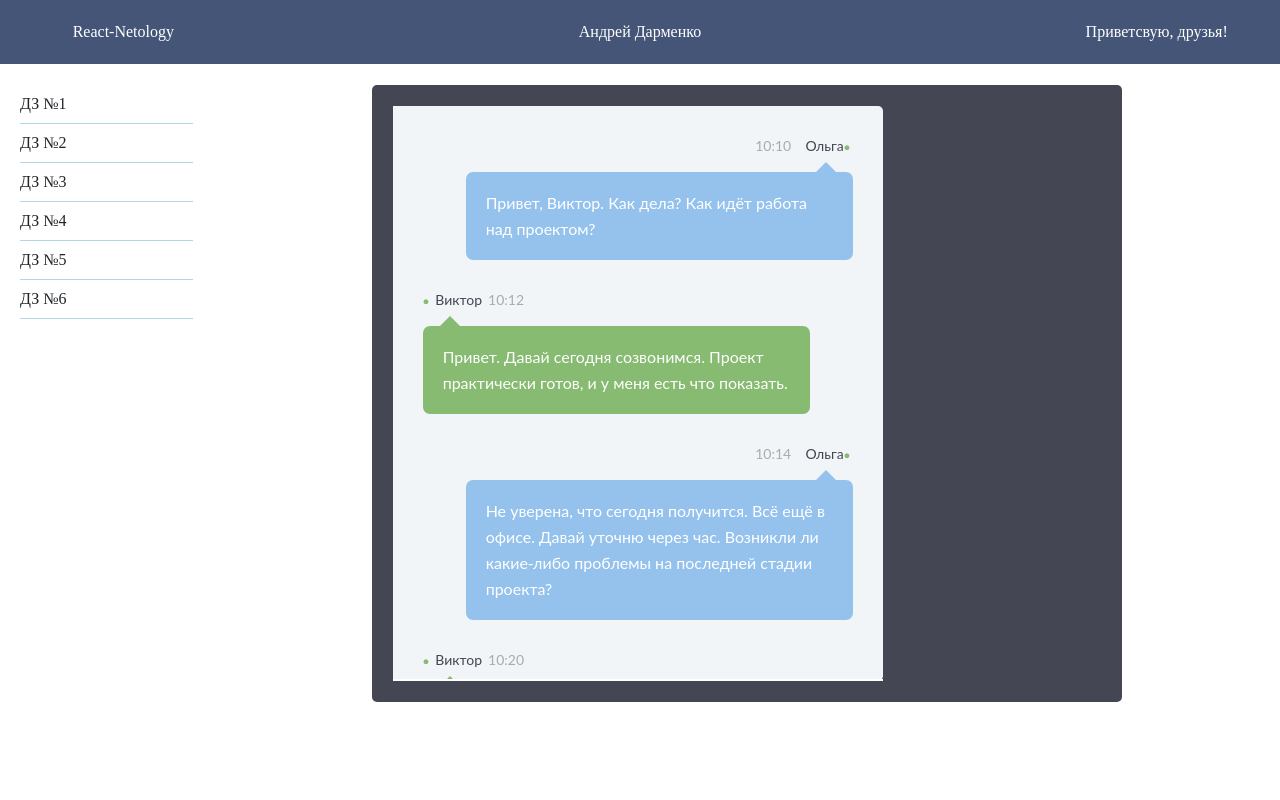
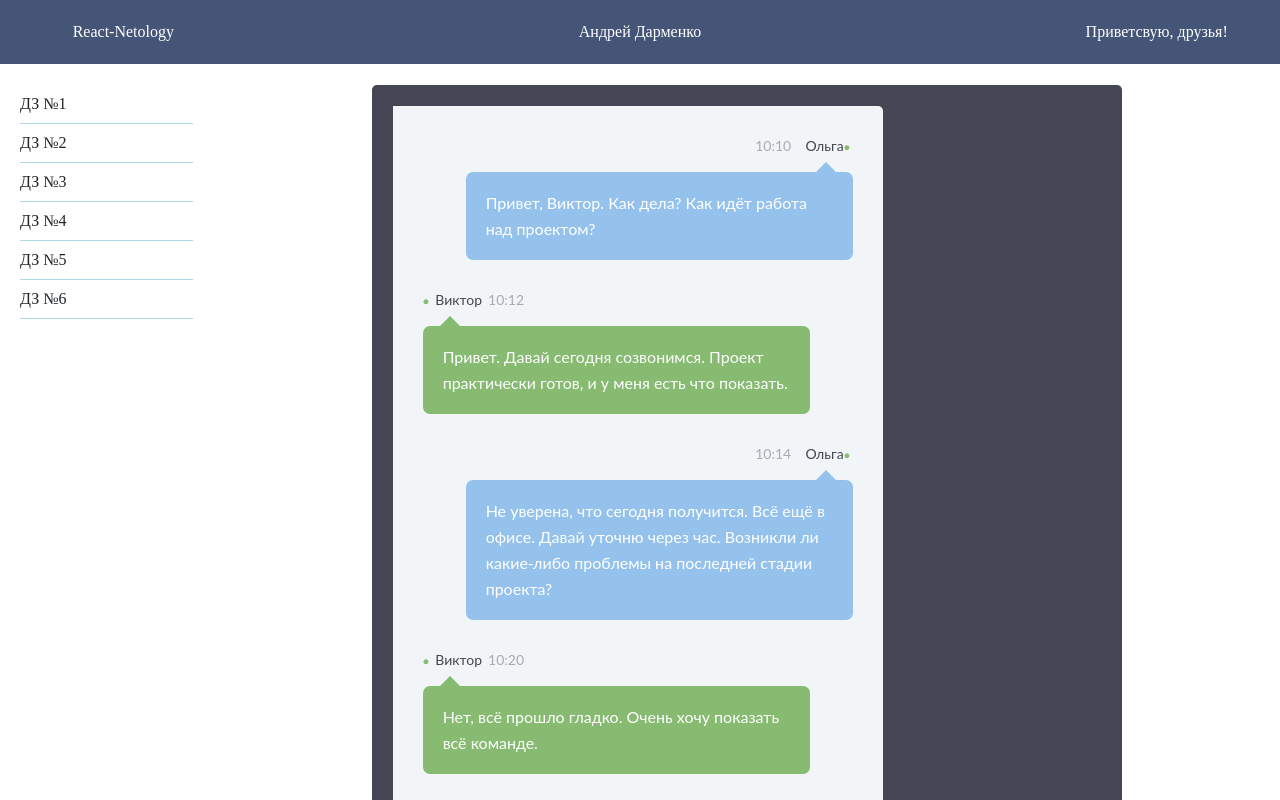
Before and after one commit to IamFenniks/react-netology, a React (Create React App) app: page /chat in a window 1280 px wide. Built offline with nearby package versions, Linux system fonts and the light colour scheme; a web font is replaced by a local one.

Commit message:
HW 6/3 ...

```diff
--- a/src/App.css
+++ b/src/App.css
@@ -596,8 +596,8 @@ button:hover {
 }
 .m-content h2{margin:0 21px 21px;}
 .side_nav a{color: #457;}
-.side_nav a:focus {
-  color: blue;
+.side_nav a.active {
+  color: crimson;
 }
 .top_nav{
   grid-area: top_nav;
@@ -1156,7 +1156,7 @@ top:5px;
   padding: 30px 30px 20px;
   border-bottom: 2px solid white;
   overflow-y: scroll;
-  height: 575px;
+  min-height: 440px;
 }
 .chat .chat-history .message-data {
   margin-bottom: 15px;
--- a/src/components/hw6/chat-two/chat-inner/ChatForm.jsx
+++ b/src/components/hw6/chat-two/chat-inner/ChatForm.jsx
@@ -13,8 +13,8 @@ const ChatForm = ({ className, addData }) => {
 
     const handleSubmit = (evt) => {
         evt.preventDefault();
+
         let noteData = new ChatModel(nanoid(), form.message)
-        // console.log(notemessage)
         addData(noteData);
 
         setForm({ message: ''})
```
Also changed, not shown: src/components/hw6/chat-two/chat-inner/MessageHistory.jsx (added, +31 -0 lines).
